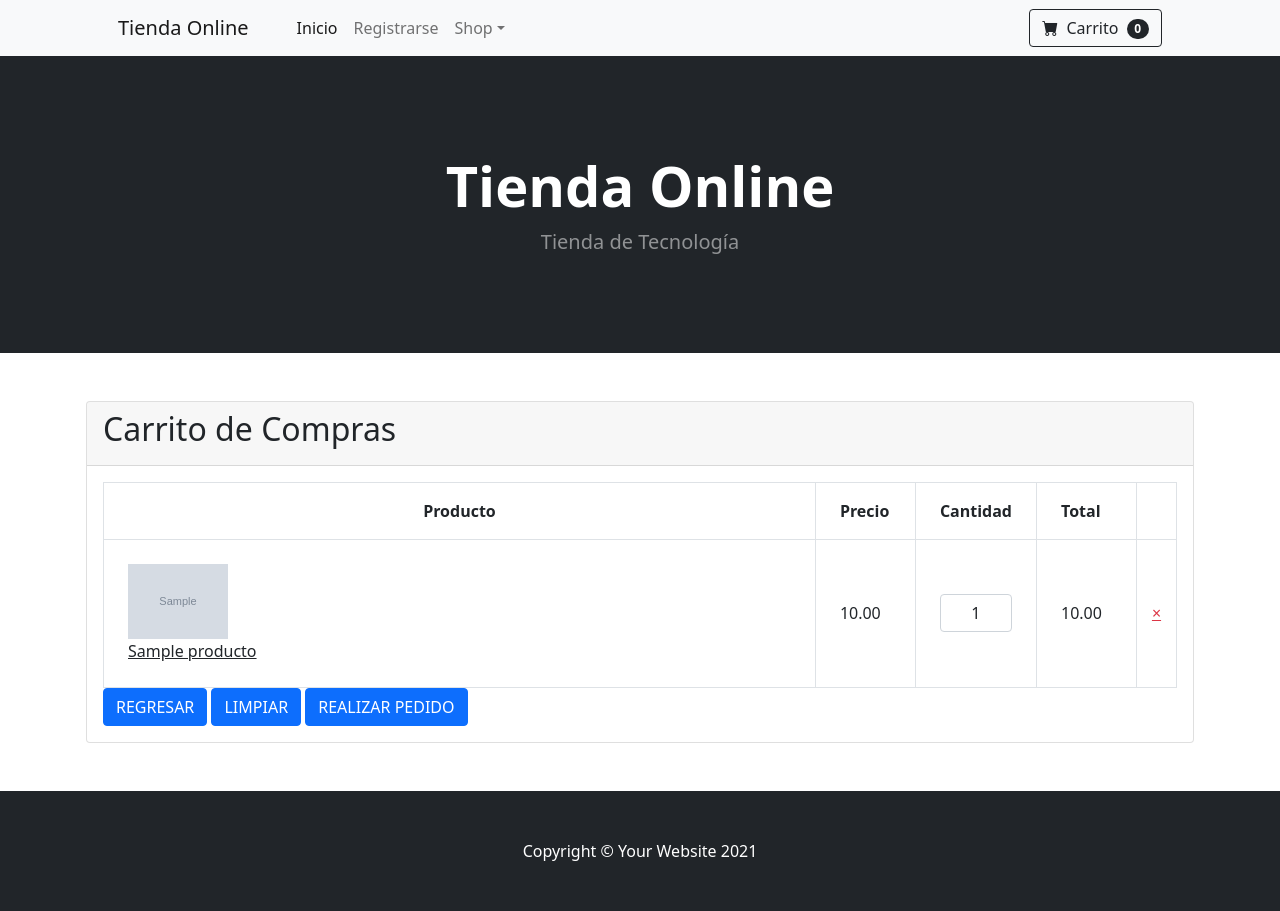
After one commit to humanlanguage1/TiendaOnline, a Django app: page /tienda/agregarCarrito/1 in a window 1280 px wide. The commit adds this page. Run offline with Django 4.2, Linux system fonts and the light colour scheme; tables that the repository leaves empty hold one stand-in row (values such as "Sample post"); grey boxes marked "Sample" are stand-in pictures; some libraries are stand-ins or nearby versions.

Commit message:
añadida funcion de agregar a la cesta y comprar

```diff
--- /dev/null
+++ b/demoStore/tienda/carrito.py
@@ -0,0 +1,39 @@
+class Cart:
+    def __init__(self,request):
+        self.request = request
+        self.session = request.session
+        cart = self.session.get("cart")
+        if not cart:
+            cart = self.session["cart"] = {}
+        self.cart = cart
+
+    def add(self,producto,qty):
+        if str(producto.id) not in self.cart.keys():
+            self.cart[producto.id] = {
+                "producto_id": producto.id,
+                "nombre" : producto.nombre,
+                "cantidad" : qty,
+                "precio": str(producto.precio),
+                "imagen" : producto.imagen.url,
+                "total" : str(qty * producto.precio)
+                }
+        else:
+            for key,value in self.cart.items():
+                if key == str(producto.id):
+                    value["cantidad"] = str(int(value["cantidad"]) + qty)
+                    value["total"] = str(float(value["cantidad"]) * float(value["precio"]))
+                    break
+        self.save()
+
+    def save(self):
+        self.session["cart"] = self.cart
+        self.session.modified = True
+
+    def remove(self,producto):
+        producto_id = str(producto.id)
+        if producto_id in self.cart:
+            del self.cart[producto_id]
+            self.save()
+
+    def clear(self):
+        self.session["cart"] = {}
--- a/demoStore/tienda/models.py
+++ b/demoStore/tienda/models.py
@@ -13,7 +13,7 @@ class Producto(models.Model):
     nombre = models.CharField(max_length=200)
     precio = models.DecimalField(max_digits=6,decimal_places=2)
     stock = models.IntegerField(default=0)
-    pub_date = models.DateTimeField("'fecha registro")
+    pub_date = models.DateTimeField("fecha registro")
     imagen = models.ImageField(upload_to='productos', blank=True, null=True)
 
     def __str__(self):
--- /dev/null
+++ b/demoStore/tienda/templates/carrito.html
@@ -0,0 +1,53 @@
+{% extends "layout.html" %}
+{% block content %}
+<div class="container px-3 my-5 clearfix">
+    <!-- Shopping cart table -->
+    <div class="card">
+        <div class="card-header">
+            <h2>Carrito de Compras</h2>
+        </div>
+        <div class="card-body">
+            <div class="table-responsive">
+              <table class="table table-bordered m-0">
+                <thead>
+                  <tr>
+                    <!-- Set columns width -->
+                    <th class="text-center py-3 px-4" style="min-width: 400px;">Producto</th>
+                    <th class="text-right py-3 px-4" style="width: 100px;">Precio</th>
+                    <th class="text-center py-3 px-4" style="width: 120px;">Cantidad</th>
+                    <th class="text-right py-3 px-4" style="width: 100px;">Total</th>
+                    <th class="text-center align-middle py-3 px-0" style="width: 40px;"><a href="#" class="shop-tooltip float-none text-light" title="" data-original-title="Clear cart"><i class="ino ion-md-trash"></i></a></th>
+                  </tr>
+                </thead>
+                <tbody>
+                {% for key,value in request.session.cart.items %}
+                  <tr>
+                    <td class="p-4">
+                      <div class="media align-items-center">
+                        <img src="{{ value.imagen }}" width="100px" class="d-block ui-w-40 ui-bordered mr-4" alt="">
+                        <div class="media-body">
+                          <a href="{% url 'tienda:producto' value.producto_id %}" class="d-block text-dark">{{ value.nombre }}</a>
+                        </div>
+                      </div>
+                    </td>
+                    <td class="text-right font-weight-semibold align-middle p-4">{{ value.precio }}</td>
+                    <td class="align-middle p-4"><input type="text" class="form-control text-center" value="{{ value.cantidad }}"></td>
+                    <td class="text-right font-weight-semibold align-middle p-4">{{ value.total }}</td>
+                    <td class="text-center align-middle px-0"><a href="{% url 'tienda:eliminarProductoCarrito' value.producto_id %}" class="shop-tooltip close float-none text-danger" title="" data-original-title="Remove">×</a></td>
+                  </tr>
+                {% endfor %}
+                </tbody>
+              </table>
+            </div>
+
+            <!-- / Shopping cart table -->
+            <div class="float-right">
+              <a class="btn btn-primary" href="{% url 'tienda:index' %}" role="button">REGRESAR</a>
+              <a class="btn btn-primary" href="{% url 'tienda:limpiarCarrito' %}" role="button">LIMPIAR</a>
+              <a class="btn btn-primary" href="#" role="button">REALIZAR PEDIDO</a>
+
+            </div>
+          </div>
+      </div>
+  </div>
+{% endblock %}
--- a/demoStore/tienda/urls.py
+++ b/demoStore/tienda/urls.py
@@ -8,4 +8,9 @@ urlpatterns = [
     path('', views.index,  name='index'),
     path('registro',views.registro, name='registro'),
     path('login', views.loginUsuario, name='login'),
+    path('producto/<int:producto_id>',views.producto,name='producto'),
+    path('agregarCarrito/<int:producto_id>',views.agregarCarrito,name='agregarCarrito'),
+    path('carrito',views.carrito,name='carrito'),
+    path('eliminarProductoCarrito/<int:producto_id>',views.eliminarProductoCarrito,name="eliminarProductoCarrito"),
+    path('limpiarCarrito',views.limpiarCarrito,name='limpiarCarrito')
 ]
--- a/demoStore/tienda/views.py
+++ b/demoStore/tienda/views.py
@@ -1,5 +1,7 @@
 from django.shortcuts import render,redirect
 from django.conf import settings
+
+from tienda.carrito import Cart
 from .models import Producto,Cliente
 from .forms import ClienteForm, UsuarioForm
 from django.contrib.auth.models import User
@@ -72,3 +74,36 @@ def loginUsuario(request):
         'form':frmUsuario
     }
     return render(request,'login.html',context)
+
+def producto(request,producto_id):
+    objProducto = Producto.objects.get(id=producto_id)
+
+    context = {
+        "producto":objProducto,
+        "directorio_img": settings.MEDIA_URL
+    }
+    return render(request,'producto.html',context)
+
+def agregarCarrito(request,producto_id):
+    objProducto = Producto.objects.get(id=producto_id)
+    carritoProducto = Cart(request)
+    carritoProducto.add(objProducto,1)
+    print(request.session.get("cart"))
+    return render(request,'carrito.html')
+
+def eliminarProductoCarrito(request,producto_id):
+    objProducto = Producto.objects.get(id=producto_id)
+    carritoProducto = Cart(request)
+    carritoProducto.remove(objProducto)
+    print(request.session.get("cart"))
+    return render(request,'carrito.html')
+
+def limpiarCarrito(request):
+    CarritoProducto = Cart(request)
+    CarritoProducto.clear()
+    print(request.session.get("cart"))
+    return render(request,'carrito.html')
+
+def carrito(request):
+    print(request.session.get("cart"))
+    return render(request,'carrito.html')
```
Also changed, not shown: demoStore/tienda/templates/index.html (+7 -7 lines), demoStore/tienda/migrations/0005_alter_producto_pub_date.py (added).
